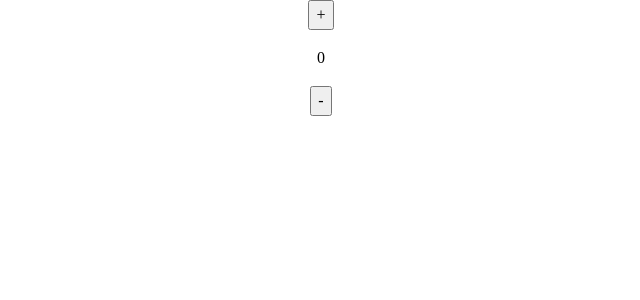
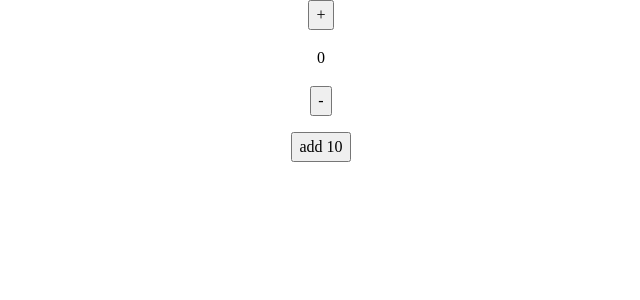
Before and after one commit to arsenevapolina/zustand, a React (Vite) app: page / in a window 1280 px wide. Shown: the top 300 px of the page, without its empty margins (319-959 px from the left). Built offline with nearby package versions, Linux system fonts and the light colour scheme.

Commit message:
feature - state logic is moved out of the component

```diff
--- a/src/App.tsx
+++ b/src/App.tsx
@@ -1,4 +1,5 @@
 import "./App.css";
+import { addTen } from "./helpers/addTen";
 import { useCounterStore } from "./modal/counterStore";
 
 function App() {
@@ -9,6 +10,7 @@ function App() {
       <button onClick={increment}>+</button>
       <span>{counter}</span>
       <button onClick={decrement}>-</button>
+      <button onClick={addTen}>add 10</button>
     </div>
   );
 }
--- /dev/null
+++ b/src/helpers/addTen.ts
@@ -0,0 +1,10 @@
+import { changeByAmount, getCounter } from "../modal/counterStore";
+
+export const addTen = () => {
+  const counter = getCounter();
+  if (counter < 0) {
+    changeByAmount(-10);
+  } else {
+    changeByAmount(10);
+  }
+};
--- a/src/modal/counterStore.ts
+++ b/src/modal/counterStore.ts
@@ -7,6 +7,7 @@ type CounterState = {
 type CounterActions = {
   increment: () => void;
   decrement: () => void;
+  changeByAmount: (value: number) => void;
 };
 
 const counterSlice: StateCreator<CounterState & CounterActions> = (
@@ -22,9 +23,16 @@ const counterSlice: StateCreator<CounterState & CounterActions> = (
     const { counter } = get();
     set({ counter: counter + 1 });
   },
-  // actions - функции, к-е могут изменять значения, хранящиеся в Store
+  changeByAmount: (value: number) => {
+    const { counter } = get();
+    set({ counter: counter + value });
+  },
 });
 
 export const useCounterStore = create<CounterState & CounterActions>(
   counterSlice
 );
+
+export const changeByAmount = (value: number) =>
+  useCounterStore.getState().changeByAmount(value);
+export const getCounter = () => useCounterStore.getState().counter;
```
